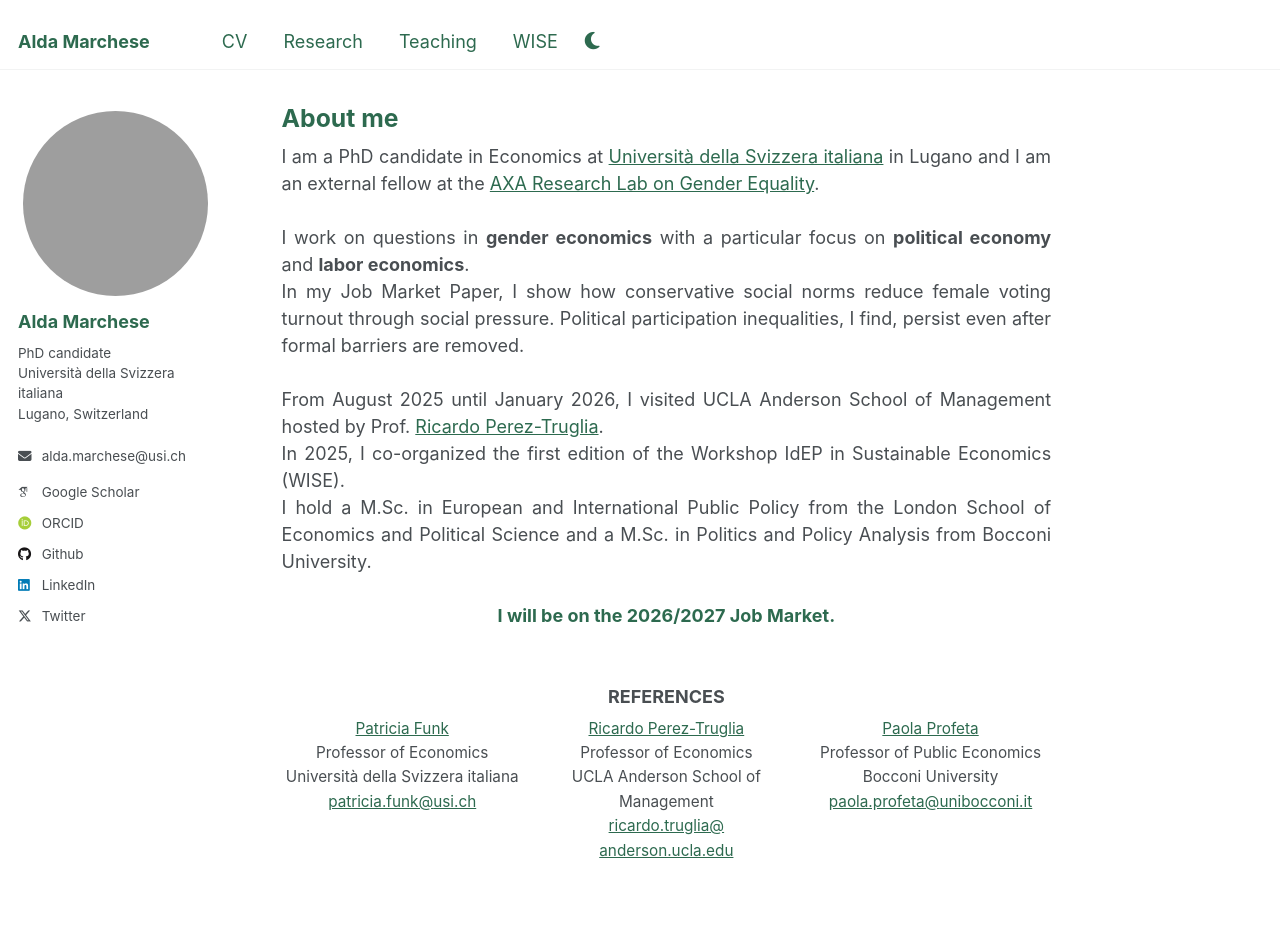
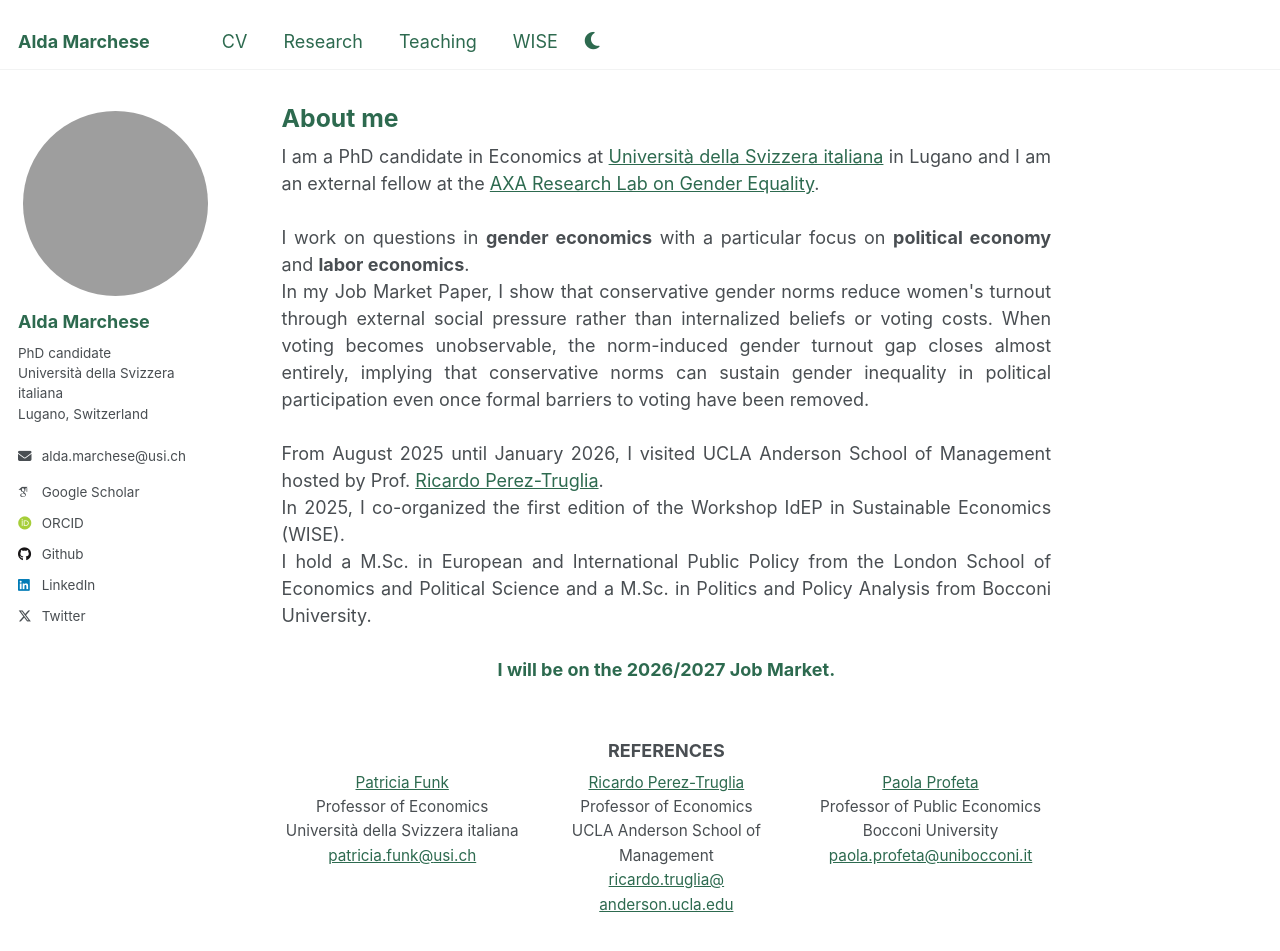
Before and after one commit to aldamarchese/aldamarchese.github.io, a Jekyll site: the page built from _pages/about.md, in a window 1280 px wide and 1142 px high. Shown: the top 951 px of the window. Built offline with Jekyll 4.4.1, drawn with Linux system fonts in a browser that asks for light colours; some web fonts are replaced.

Commit message:
Expand Job Market Paper summary on About me page
Co-Authored-By: Claude Opus 5 <noreply@anthropic.com>

```diff
--- a/_pages/about.md
+++ b/_pages/about.md
@@ -13,7 +13,7 @@ I am a PhD candidate in Economics at <a href="https://idep.usi.ch">Università d
 I work on questions in <strong>gender economics</strong> with a particular focus on <strong>political economy</strong> and <strong>labor economics</strong>.
 <br>
 
-In my Job Market Paper, I show how conservative social norms reduce female voting turnout through social pressure. Political participation inequalities, I find, persist even after formal barriers are removed.
+In my Job Market Paper, I show that conservative gender norms reduce women's turnout through external social pressure rather than internalized beliefs or voting costs. When voting becomes unobservable, the norm-induced gender turnout gap closes almost entirely, implying that conservative norms can sustain gender inequality in political participation even once formal barriers to voting have been removed.
 <br><br>
 
 From August 2025 until January 2026, I visited UCLA Anderson School of Management hosted by Prof. <a href="https://ricardotruglia.com/">Ricardo Perez-Truglia</a>.
```
